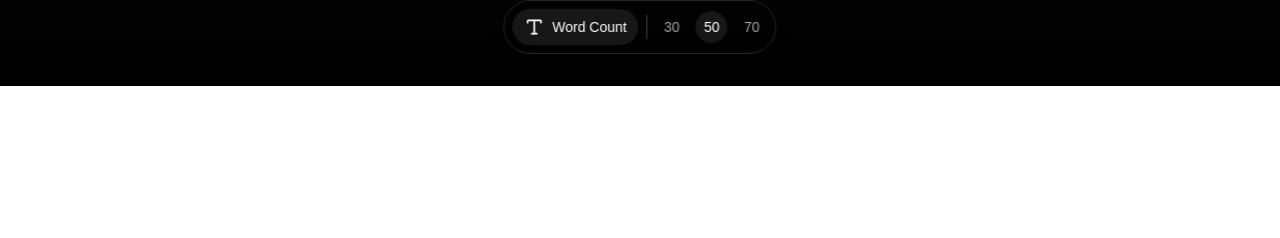
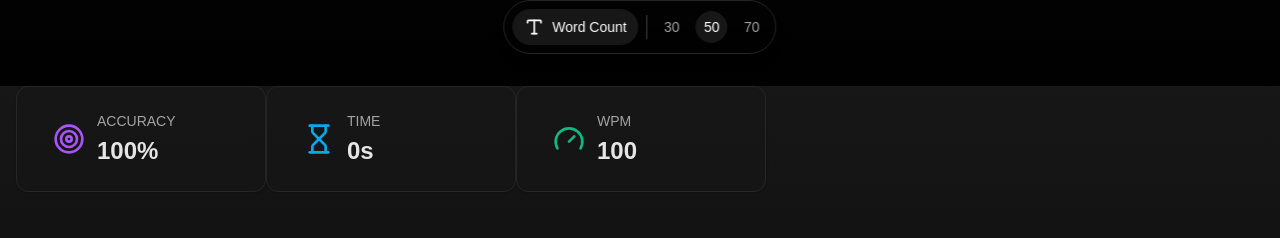
Before and after one commit to Utkarshrajmishra/dmloop, a Next.js app: page /practice in a window 1280 px wide. Shown: the part 714-952 px from the top of the page. Before the commit the page ends 800 px from the top, so only its background shows below. Built offline with nearby package versions, Linux system fonts and the light colour scheme; no server answers.

Commit message:
Add: FinalResult Component

```diff
--- a/app/practice/page.tsx
+++ b/app/practice/page.tsx
@@ -9,12 +9,13 @@ import { useState } from "react";
 import useEngine from "@/hooks/useEngine";
 import { calculateAccuracyPercentage } from "@/lib/utils";
 import useWPM from "@/hooks/useWPM";
+import FinalResult from "@/components/FinalResult";
 
 const Practice = () => {
   const [wordCount, setWordCount] = useState<number>(50);
   const { words } = useWords(wordCount);
   const { typed, timer, resetGame, currentState, errors } = useEngine(words);
-  const {wpmHistory, latestWPM}=useWPM(typed,timer,currentState)
+  const { wpmHistory, latestWPM } = useWPM(typed, timer, currentState);
 
   const containerVariants = {
     hidden: {
@@ -32,6 +33,7 @@ const Practice = () => {
   };
 
   return (
+    <>
       <section className="relative bg-gradient-to-b from-neutral-900 to-black h-[100vh] flex items-center justify-center">
         <div className=" absolute max-w-4xl px-4 text-center md:text-left">
           <FloatNav
@@ -41,7 +43,11 @@ const Practice = () => {
           />
           <div className="flex flex-col gap-8  items-center">
             {(currentState == "run" || currentState === "finish") && (
-            <Result time={timer} wpmScore={latestWPM} accuracy={calculateAccuracyPercentage(errors, words.length)} />
+              <Result
+                time={timer}
+                wpmScore={latestWPM}
+                accuracy={calculateAccuracyPercentage(errors, words.length)}
+              />
             )}
             <motion.div
               variants={containerVariants}
@@ -60,6 +66,14 @@ const Practice = () => {
           </div>
         </div>
       </section>
+      <section className="bg-gradient-to-b from-neutral-900 to-black h-[100vh]">
+        <FinalResult
+          totalWPM={latestWPM}
+          time={timer}
+          accuracy={calculateAccuracyPercentage(errors, words.length) }
+          wpmHistory={wpmHistory} />
+      </section>
+    </>
   );
 };
 
--- /dev/null
+++ b/components/FinalResult.tsx
@@ -0,0 +1,52 @@
+import { WPMType } from "@/hooks/useWPM";
+import { Hourglass, Target, Gauge } from "lucide-react";
+export type FinalResultProps = {
+  totalWPM: number;
+  time: number;
+  accuracy: number;
+  wpmHistory: WPMType[];
+};
+
+const FinalResult = ({
+  totalWPM,
+  time,
+  accuracy,
+  wpmHistory,
+}: FinalResultProps) => {
+  return (
+    <>
+      <div>
+        <div className="flex  px-4">
+          <div className="rounded-xl  w-[250px] gap-3 border text-card-foreground  shadow bg-neutral-900/50 border-neutral-800 transition-all duration-300 hover:shadow-lg hover:bg-neutral-800/50 flex items-center py-6 px-9">
+            <Target className="size-8 text-purple-500" />
+            <div className="flex flex-col gap-1">
+              <p className="text-sm font-medium text-neutral-400 uppercase">
+                ACCURACY
+              </p>
+              <p className="font-bold text-2xl text-neutral-200">{`${accuracy}%`}</p>
+            </div>
+          </div>
+          <div className="rounded-xl gap-3 border text-card-foreground w-[250px] shadow bg-neutral-900/50 border-neutral-800 transition-all duration-300 hover:shadow-lg hover:bg-neutral-800/50 flex items-center py-6 px-9">
+            <Hourglass className="size-8 text-sky-500" />
+            <div className="flex flex-col gap-1">
+              <p className="text-sm font-medium text-neutral-400 uppercase">
+                TIME
+              </p>
+              <p className="font-bold text-2xl text-neutral-200">{`${time}s`}</p>
+            </div>
+          </div>
+          <div className="rounded-xl gap-3 border text-card-foreground w-[250px] shadow bg-neutral-900/50 border-neutral-800 transition-all duration-300 hover:shadow-lg hover:bg-neutral-800/50 flex items-center py-6 px-9">
+            <Gauge className="size-8 text-emerald-500" />
+            <div className="flex flex-col gap-1">
+              <p className="text-sm font-medium text-neutral-400 uppercase">
+                WPM
+              </p>
+              <p className="font-bold text-2xl text-neutral-200">{`${accuracy}`}</p>
+            </div>
+          </div>
+        </div>
+      </div>
+    </>
+  );
+};
+export default FinalResult;
--- a/components/UserTyping.tsx
+++ b/components/UserTyping.tsx
@@ -1,5 +1,5 @@
 import { span } from "framer-motion/client";
-import Cursor from "./cursor";
+import Cursor from "./Cursor";
 import { cn } from "@/lib/utils";
 
 type UserTypingProps = {
```
Also changed, not shown: components/Cursor.tsx (renamed from components/cursor.tsx). Lines whose indentation alone changed are shown as unchanged.
